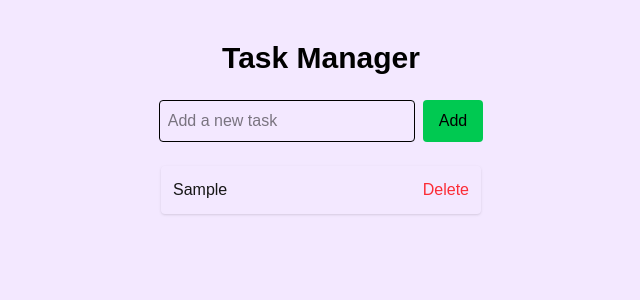
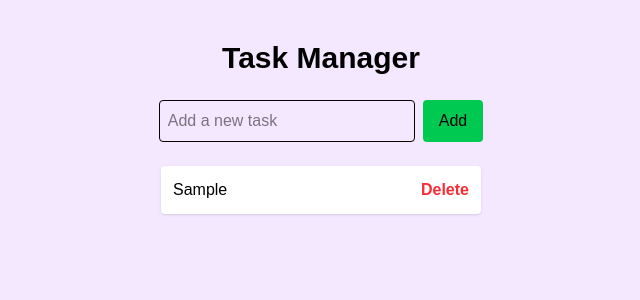
Before and after one commit to gowrims2006/task-manager, a Next.js app: page / in a window 1280 px wide. Both pictures are taken after typing "Sample" into the empty fields and a click on the button "Add". Shown: the top 300 px of the page, without its empty margins (319-959 px from the left). Built offline with nearby package versions, Linux system fonts and the light colour scheme.

Commit message:
Fix text visibility

```diff
--- a/app/page.tsx
+++ b/app/page.tsx
@@ -45,9 +45,9 @@ export default function Home() {
 
       <ul className="w-80">
         {tasks.map((t, index) => (
-          <li key={index} className="bg-blue p-3 mb-2 rounded shadow flex justify-between">
+          <li key={index} className="bg-white p-3 mb-2 rounded shadow flex justify-between text-black">
             {t}
-            <button onClick={() => deleteTask(index)} className="text-red-500">Delete</button>
+            <button onClick={() => deleteTask(index)} className="text-red-500 font-semibold">Delete</button>
           </li>
         ))}
       </ul>
```
